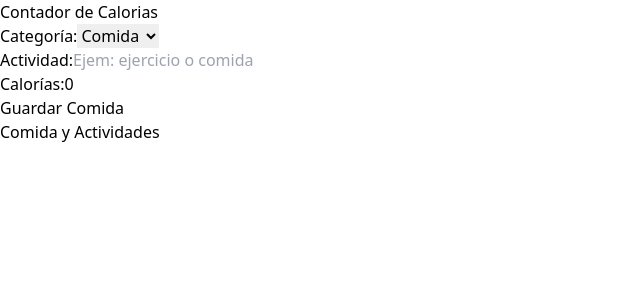
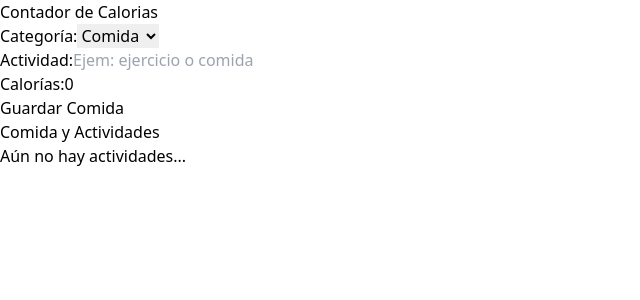
Before and after one commit to luisgoweb/Calorie-tracker, a React (Vite) app: page / in a window 1280 px wide. Shown: the top 300 px of the page, without its empty margins (0-640 px from the left). Built offline with nearby package versions, Linux system fonts and the light colour scheme.

Commit message:
Se añade texto condicional en caso de no haber actividades

```diff
--- a/src/components/ActivityList.tsx
+++ b/src/components/ActivityList.tsx
@@ -12,7 +12,9 @@ const ActivityList = ({activities, dispatch} : ActivityListProps) => {
   return (
     <>
         <h2 className="text-4xl text-center text-slate-600 font-bold">Comida y Actividades</h2>
-            {activities.map( activity => (
+            {activities.length === 0 ? <p className="font-bold text-center mt-3">Aún no hay actividades...</p> :
+
+            activities.map( activity => (
                 <div key={activity.id} className="px-5 py-10 bg-white mt-5 flex justify-between">
                     <div className="space-y-2 relative">
                         <p className={`absolute -top-8 -left-8 px-10 py-2 text-white font-bold uppercase ${activity.category === 1 ? "bg-lime-500" : "bg-orange-500"} `}>
```
